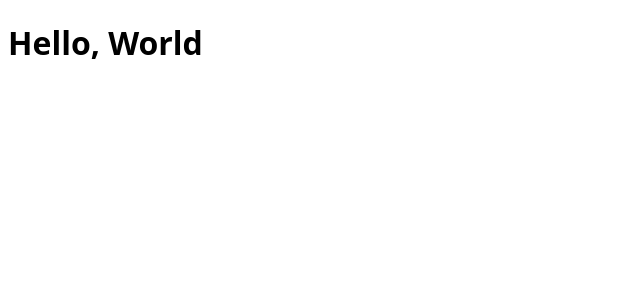
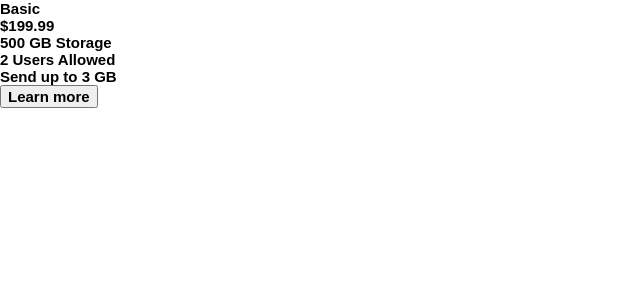
Before and after one commit to dostonnabotov/fem_pricing-component-with-toggle, a React (Vite) app: page / in a window 1280 px wide. Shown: the top 300 px of the page, without its empty margins (0-640 px from the left). Built offline with nearby package versions, Linux system fonts and the light colour scheme.

Commit message:
Set up css and components

```diff
--- a/src/App.tsx
+++ b/src/App.tsx
@@ -1,8 +1,11 @@
-// import reactLogo from "./assets/react.svg";
-// import viteLogo from "/vite.svg";
+import Card from "./components/Card";
 
 const App = () => {
-  return <h1>Hello, World</h1>;
+  return (
+    <div className="cards">
+      <Card />
+    </div>
+  );
 };
 
 export default App;
--- /dev/null
+++ b/src/components/Button.tsx
@@ -0,0 +1,7 @@
+import styles from "../styles/Button.module.css";
+
+const Button = () => {
+  return <button>Learn more</button>;
+};
+
+export default Button;
--- /dev/null
+++ b/src/components/Card.tsx
@@ -0,0 +1,19 @@
+import styles from "../styles/Card.module.css";
+import Button from "./Button";
+
+const Card = () => {
+  return (
+    <div className={`${styles.card} grid-flow`}>
+      <h2>Basic</h2>
+      <p>$199.99</p>
+      <ul role="list">
+        <li>500 GB Storage</li>
+        <li>2 Users Allowed</li>
+        <li>Send up to 3 GB</li>
+      </ul>
+      <Button />
+    </div>
+  );
+};
+
+export default Card;
--- a/src/index.css
+++ /dev/null
@@ -1,3 +0,0 @@
-body {
-  font-family: system-ui, sans-serif;
-}
--- a/src/main.tsx
+++ b/src/main.tsx
@@ -1,7 +1,7 @@
 import React from "react";
 import ReactDOM from "react-dom/client";
 import App from "./App";
-import "./index.css";
+import "./styles/global.css";
 
 ReactDOM.createRoot(document.getElementById("root") as HTMLElement).render(
   <React.StrictMode>
--- /dev/null
+++ b/src/styles/global.css
@@ -0,0 +1,86 @@
+:root {
+  --clr-primary-300-hsl: 236, 72%, 79%;
+  --clr-primary-400-hsl: 237, 63%, 64%;
+
+  --clr-neutral-100-hsl: 240, 78%, 98%;
+  --clr-neutral-200-hsl: 234, 14%, 74%;
+  --clr-neutral-300-hsl: 233, 13%, 49%;
+  --clr-neutral-400-hsl: 232, 13%, 33%;
+
+  --clr-primary-300: hsl(var(--clr-primary-300-hsl));
+  --clr-primary-400: hsl(var(--clr-primary-400-hsl));
+
+  --clr-neutral-100: hsl(var(--clr-neutral-100-hsl));
+  --clr-neutral-200: hsl(var(--clr-neutral-200-hsl));
+  --clr-neutral-300: hsl(var(--clr-neutral-300-hsl));
+  --clr-neutral-400: hsl(var(--clr-neutral-400-hsl));
+
+  --gradient-primary: linear-gradient(
+    var(--clr-primary-300),
+    var(--clr-primary-400)
+  );
+
+  /* TODO: import the font */
+  --ff-primary: "Montserrat", sans-serif;
+
+  --fw-regular: 700;
+
+  --fs-400: 0.9375rem;
+  --fs-500: 1.25rem;
+  --fs-600: 1.5rem;
+  --fs-700: 2rem;
+  --fs-800: 3rem;
+  --fs-900: 4rem;
+}
+
+*,
+*::before,
+*::after {
+  box-sizing: border-box;
+}
+
+* {
+  margin: 0;
+  font: inherit;
+}
+
+img,
+picture,
+svg {
+  max-width: 100%;
+  display: block;
+}
+
+ul[role="list"],
+ol[role="list"] {
+  list-style: none;
+  margin: 0;
+  padding: 0;
+}
+
+/** @see https://andy-bell.co.uk/a-modern-css-reset/ */
+@media (prefers-reduced-motion: reduce) {
+  html:focus-within {
+    scroll-behavior: auto;
+  }
+
+  *,
+  *::before,
+  *::after {
+    animation-duration: 0.01ms !important;
+    animation-iteration-count: 1 !important;
+    transition-duration: 0.01ms !important;
+    scroll-behavior: auto !important;
+  }
+}
+
+body {
+  min-height: 100vh;
+
+  font-family: var(--ff-primary);
+  font-size: var(--fs-400);
+  font-weight: var(--fw-regular);
+
+  /* background-color: var(--clr-neutral-200);
+  color: var(--clr-neutral-400); */
+}
```
Also changed, not shown: src/styles/Button.module.css (added), src/styles/Card.module.css (added).
